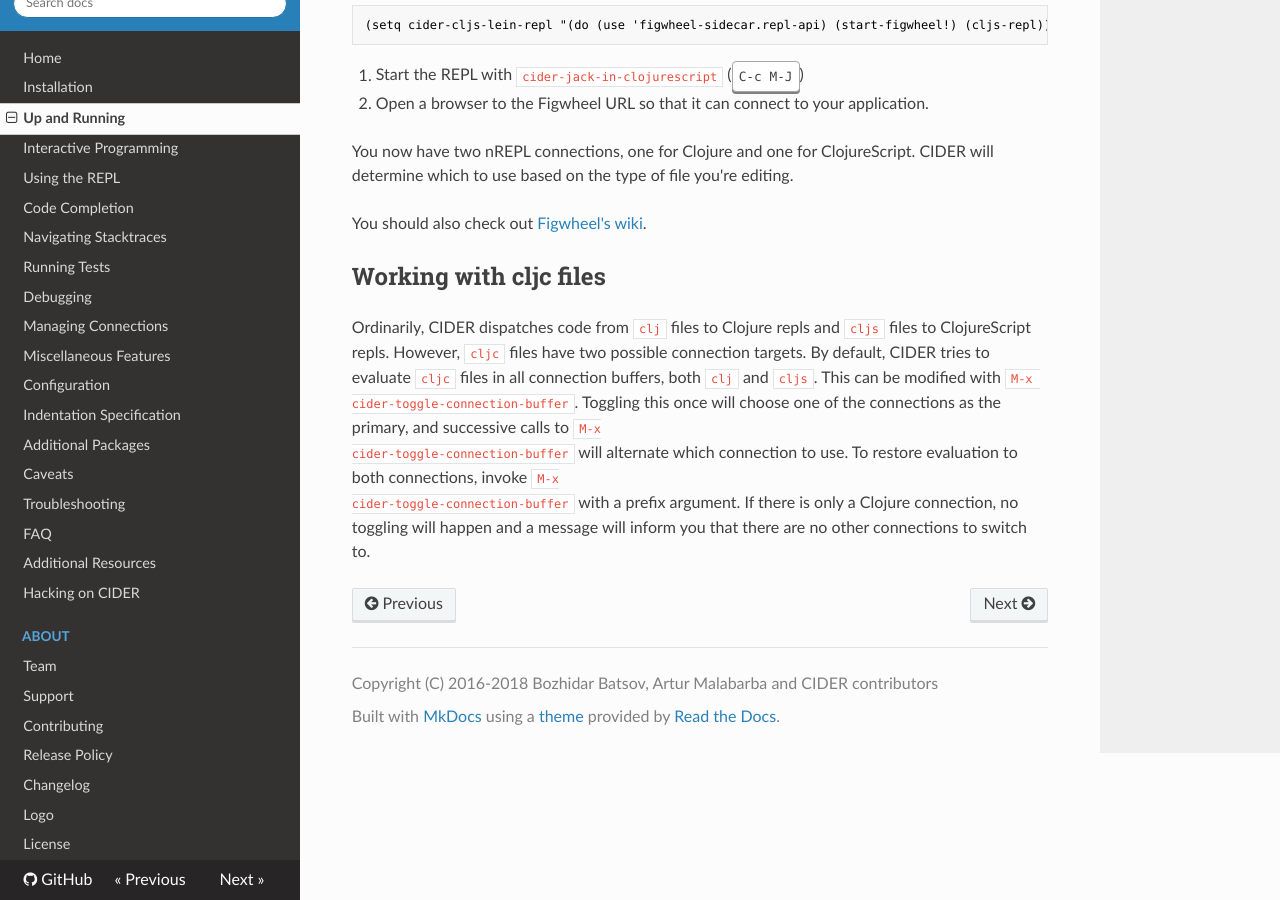
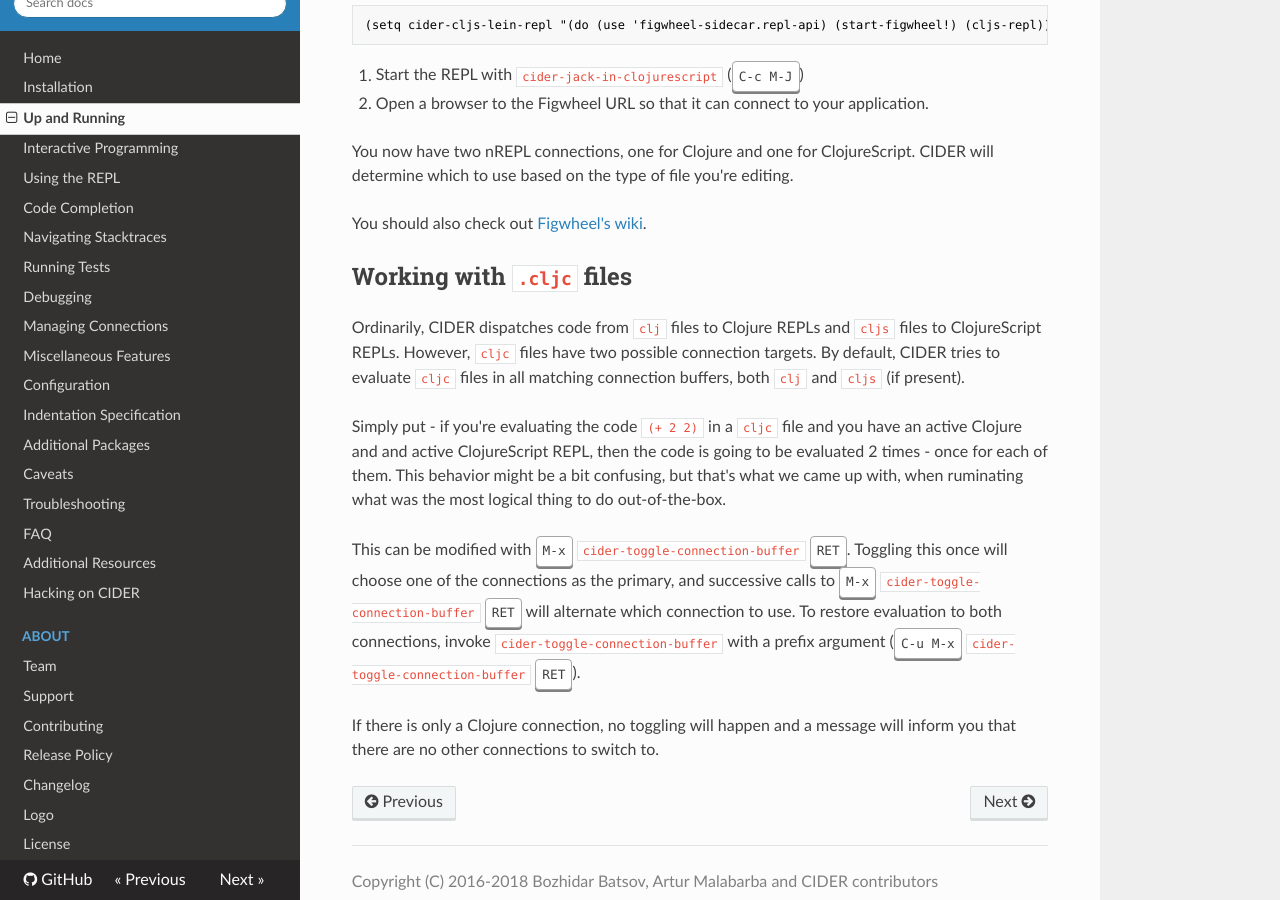
Before and after one commit to clojure-emacs/cider, an MkDocs documentation site: the page built from doc/up_and_running.md, in a window 1280 px wide and 900 px high, scrolled down 4115 px. Built offline with MkDocs 1.6.1, drawn with Linux system fonts in a browser that asks for light colours; nearby versions of some CDN libraries; old or Windows-style settings are respelled for this version of MkDocs.

Commit message:
Expand a bit the section about working with cljc files

```diff
--- a/doc/up_and_running.md
+++ b/doc/up_and_running.md
@@ -216,16 +216,25 @@ You should also check out
 [boot]: http://boot-clj.com/
 [piggieback]: https://github.com/cemerick/piggieback
 
-## Working with cljc files
+## Working with `.cljc` files
 
-Ordinarily, CIDER dispatches code from `clj` files to Clojure repls and `cljs`
-files to ClojureScript repls. However, `cljc` files have two possible connection
-targets. By default, CIDER tries to evaluate `cljc` files in all connection
-buffers, both `clj` and `cljs`. This can be modified with
-`M-x cider-toggle-connection-buffer`. Toggling this once will choose one of the
-connections as the primary, and successive calls to `M-x
-cider-toggle-connection-buffer` will alternate which connection to use. To
-restore evaluation to both connections, invoke `M-x
-cider-toggle-connection-buffer` with a prefix argument. If there is only a
-Clojure connection, no toggling will happen and a message will inform you that
-there are no other connections to switch to.
+Ordinarily, CIDER dispatches code from `clj` files to Clojure REPLs and `cljs`
+files to ClojureScript REPLs. However, `cljc` files have two possible connection
+targets. By default, CIDER tries to evaluate `cljc` files in all matching
+connection buffers, both `clj` and `cljs` (if present).
+
+Simply put - if you're evaluating the code `(+ 2 2)` in a `cljc` file and you
+have an active Clojure and and active ClojureScript REPL, then the code is going
+to be evaluated 2 times - once for each of them. This behavior might be a bit
+confusing, but that's what we came up with, when ruminating what was the most
+logical thing to do out-of-the-box.
+
+This can be modified with <kbd>M-x</kbd> `cider-toggle-connection-buffer`
+<kbd>RET</kbd>. Toggling this once will choose one of the connections as the
+primary, and successive calls to <kbd>M-x</kbd> `cider-toggle-connection-buffer`
+<kbd>RET</kbd> will alternate which connection to use. To restore evaluation to
+both connections, invoke `cider-toggle-connection-buffer` with a prefix argument
+(<kbd>C-u M-x</kbd> `cider-toggle-connection-buffer` <kbd>RET</kbd>).
+
+If there is only a Clojure connection, no toggling will happen and a message
+will inform you that there are no other connections to switch to.
```
